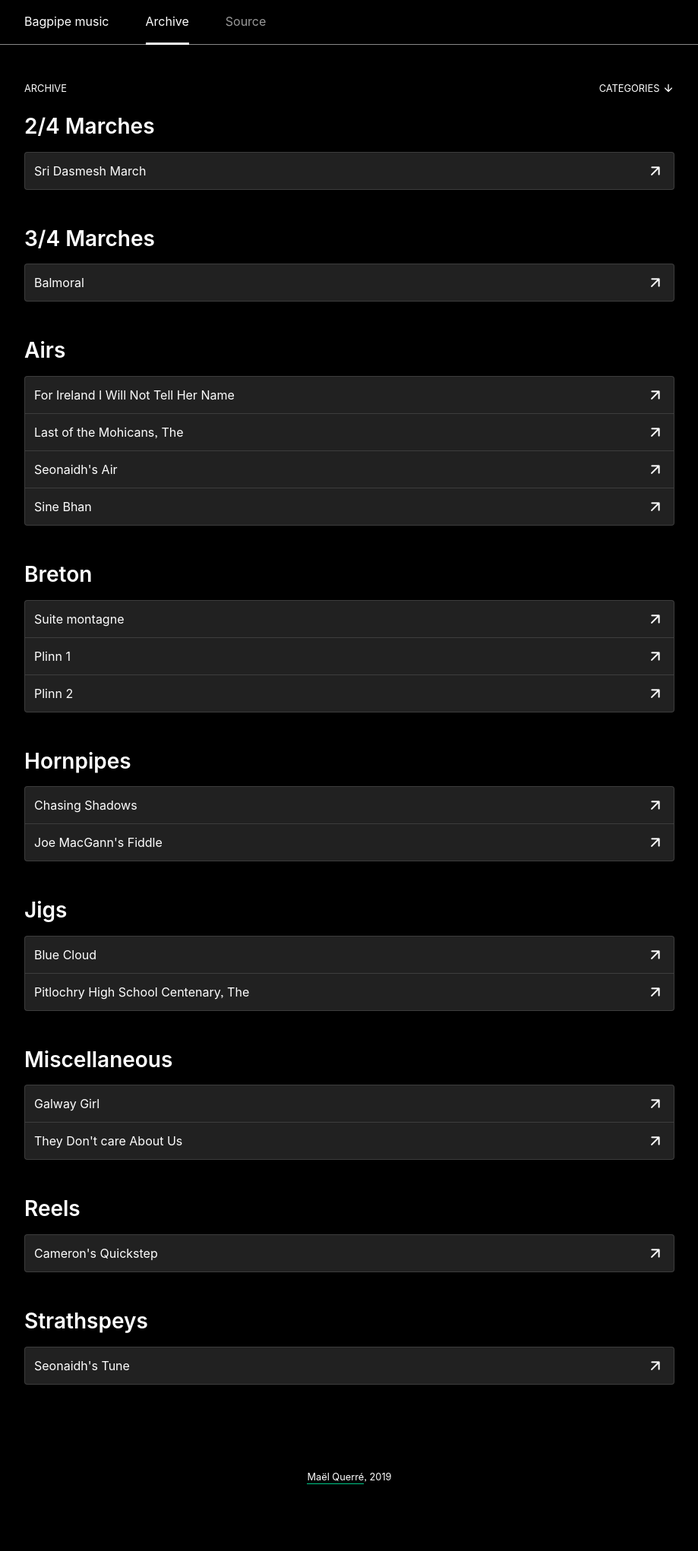
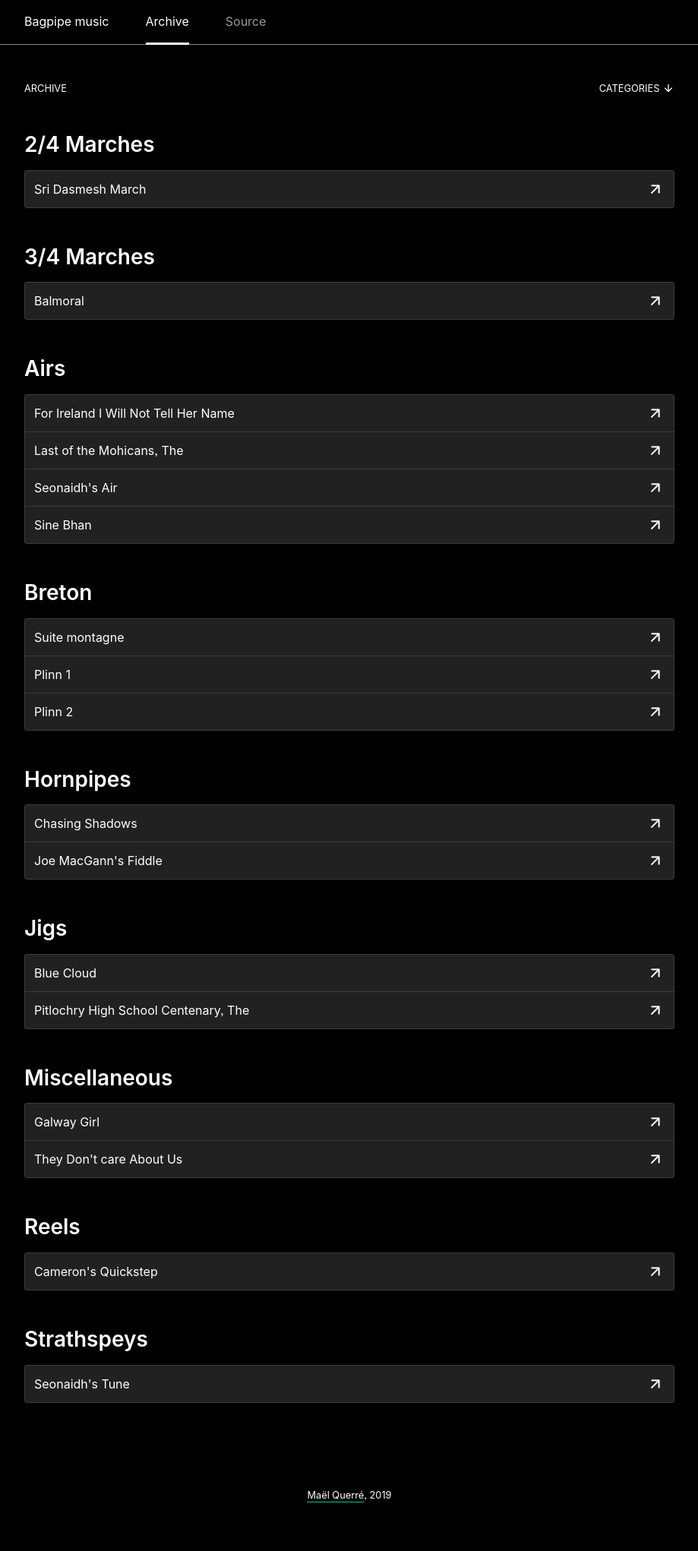
Before and after one commit to Glascode/BagpipeMusic, a Jekyll site: the page built from docs/_pages/archive.html, in a window 1280 px wide. Shown: the whole page at 76% size, without its empty margins (180-1099 px from the left). Built offline with Jekyll 4.4.1, drawn with Linux system fonts in a browser that asks for light colours; some web fonts are replaced; before the commit the page ends 2018 px from its top, so only the background shows below that.

Commit message:
Increase margin in archive and add padding to footer link

```diff
--- a/docs/_pages/archive.html
+++ b/docs/_pages/archive.html
@@ -5,7 +5,7 @@ id: archive
 permalink: /archive/
 ---
 
-<div class="row mb-4 text-uppercase small">
+<div class="row mb-5 text-uppercase small">
     <div class="col">Archive</div>
     <div class="col text-right">Categories
         <i class="material-icons-round icon-inline">arrow_downward</i></div>
--- a/docs/css/main.css
+++ b/docs/css/main.css
@@ -128,17 +128,13 @@ h1, h2, h3, h4, h5, h6 {
     vertical-align: text-bottom;
 }
 
-.list-group-item {
+.archive-list .list-group-item {
+    padding: 0;
     background-color: var(--background-color-2);
     border: 1px solid rgba(255, 255, 255, .125)
 }
 
-.archive-list .list-group-item {
-    position: relative;
-    padding: 0;
-}
-
-.list-group-item a {
+.archive-list .list-group-item a {
     padding: .75rem;
     color: var(--color-1);
     border-radius: inherit;
@@ -200,6 +196,7 @@ h1, h2, h3, h4, h5, h6 {
 
 .footer a {
     position: relative;
+    padding-bottom: .2em;
     color: currentColor;
     text-decoration: none;
 }
@@ -208,7 +205,7 @@ h1, h2, h3, h4, h5, h6 {
     content: '';
     position: absolute;
     left: 0;
-    bottom: -.2em;
+    bottom: 0;
     width: 100%;
     height: 1px;
     background-color: var(--accent-color);
```
